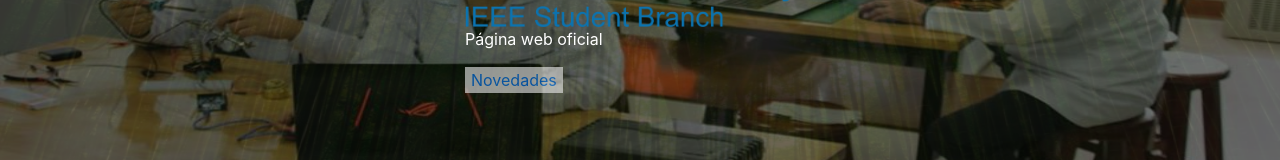
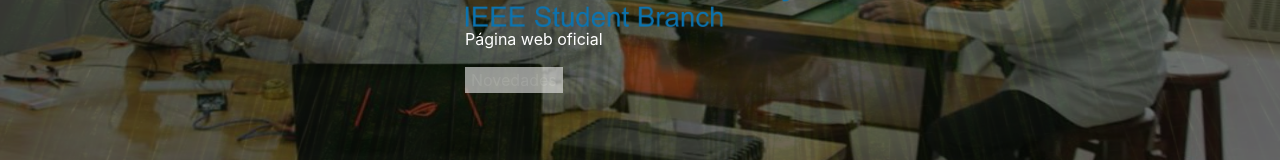
Before and after one commit to webupie/UCPH--IEEE-website, a plain HTML site: page index.html in a window 1280 px wide. Shown: the part 422-582 px from the top of the page. Drawn offline with nearby package versions, Linux system fonts and the light colour scheme.

Commit message:
Update index.html

```diff
--- a/index.html
+++ b/index.html
@@ -63,7 +63,7 @@
                 <div class="col-md-6 offset-md-4" text-center>
                   <img src="ieeelogoupchazul.png" class="d-block w-100" alt="..." id="a">
                   <p class=" d-md-block">Página web oficial</p>
-                  <button id="novedad" type="button" name="button"><a href="https://www.facebook.com/ieeeupch/">Novedades</a></button>
+                  <button id="novedad" type="button" name="button"><a href="https://www.facebook.com/ieeeupch/" style="color:white">Novedades</a></button>
                 </div>
               </div>
             </div>
```
